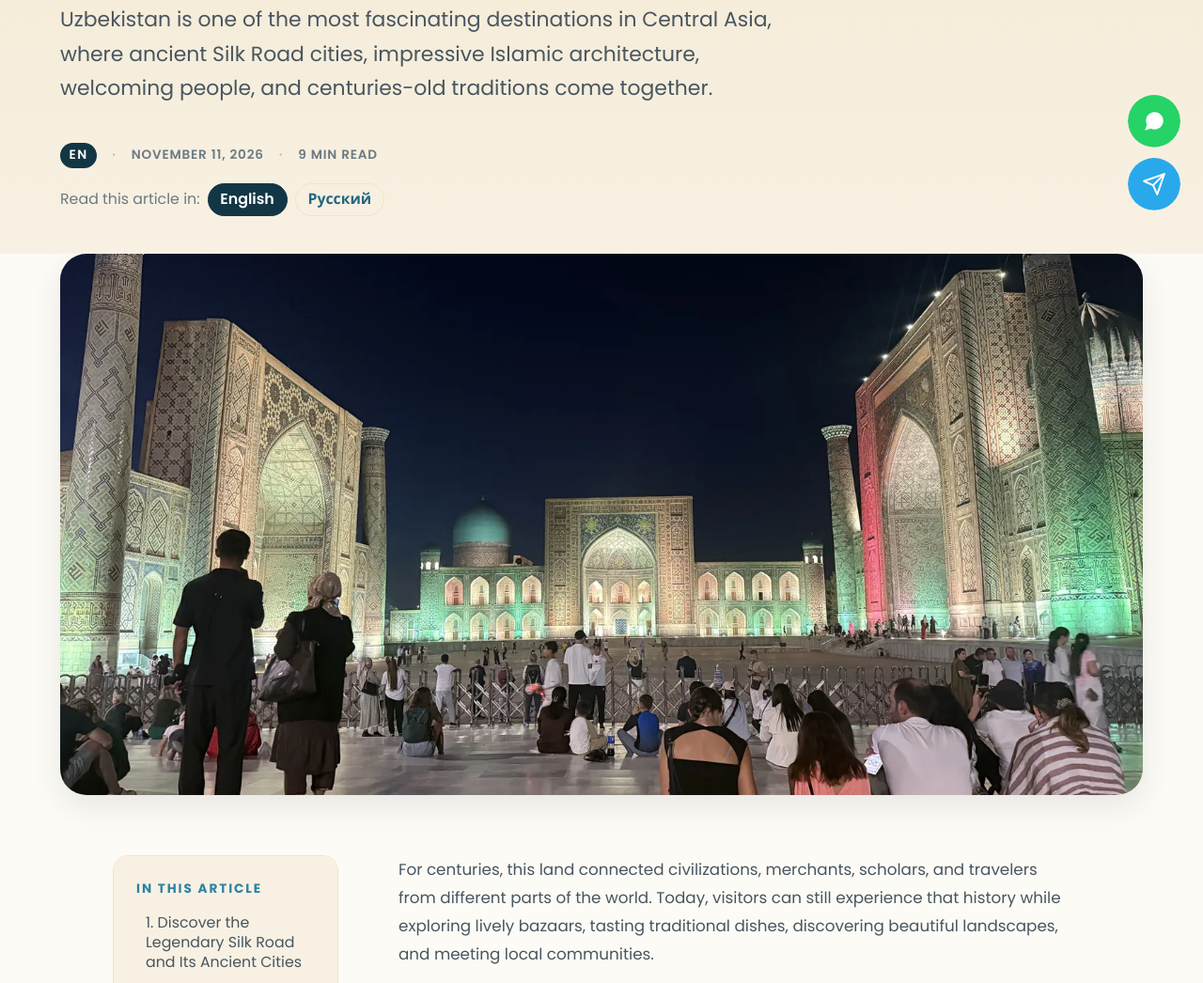
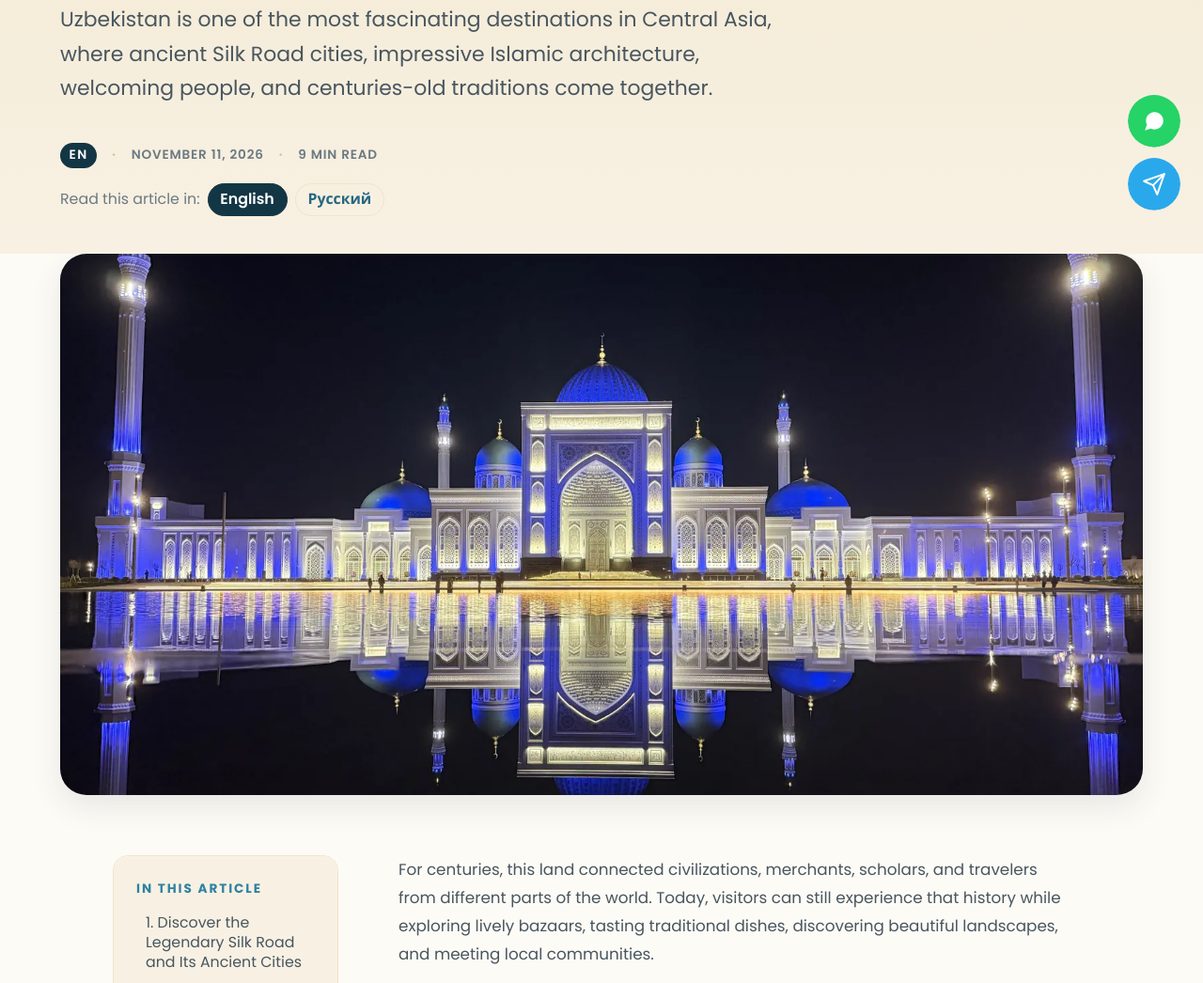
Before and after one commit to Damir3317/yourguideuz, a plain HTML site: page articles/en/why-visit-uzbekistan.html in a window 1280 px wide. Shown: the part 485-1531 px from the top of the page at 94% size. Drawn offline with nearby package versions, Linux system fonts and the light colour scheme; no server answers.

Commit message:
Use the night mosque photo as the article cover
Co-Authored-By: Claude Opus 5.5 <noreply@anthropic.com>

```diff
--- a/articles/en/why-visit-uzbekistan.html
+++ b/articles/en/why-visit-uzbekistan.html
@@ -163,7 +163,7 @@
 <article class="article-wrap">
   <div class="container">
     <figure class="article-cover">
-      <picture><source type="image/webp" srcset="/images/guide/registan-night-640.webp 640w, /images/guide/registan-night-1024.webp 1024w, /images/guide/registan-night-1600.webp 1600w" sizes="(min-width: 1200px) 1152px, 100vw"><img src="/images/guide/registan-night-1600.jpg" width="1600" height="1200" alt="Registan Square in Samarkand, Uzbekistan, lit up at night" loading="eager" fetchpriority="high" decoding="async" style="object-position:50% 55%"></picture>
+      <picture><source type="image/webp" srcset="/images/guide/mosque-night-640.webp 640w, /images/guide/mosque-night-1024.webp 1024w, /images/guide/mosque-night-1600.webp 1600w" sizes="(min-width: 1200px) 1152px, 100vw"><img src="/images/guide/mosque-night-1600.jpg" width="1600" height="1200" alt="A grand mosque in Uzbekistan lit up in blue at night and reflected in the water" loading="eager" fetchpriority="high" decoding="async" style="object-position:50% 45%"></picture>
     </figure>
 
     <div class="article-layout">
```
Also changed, not shown: articles/ru/pochemu-stoit-posetit-uzbekistan.html (+1 -1 lines), images/guide/mosque-night-1024.webp (added), images/guide/mosque-night-1600.jpg (added), images/guide/mosque-night-1600.webp (added), images/guide/mosque-night-640.webp (added).
